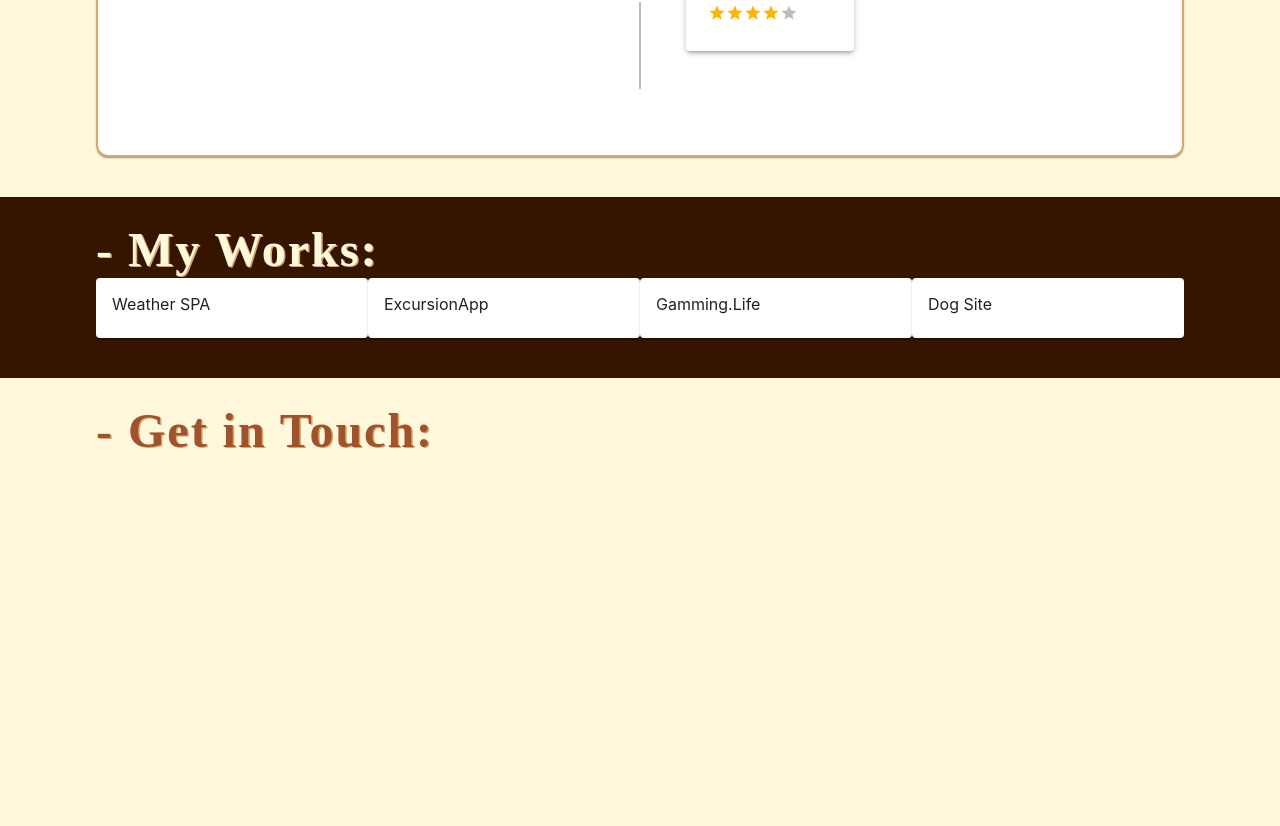
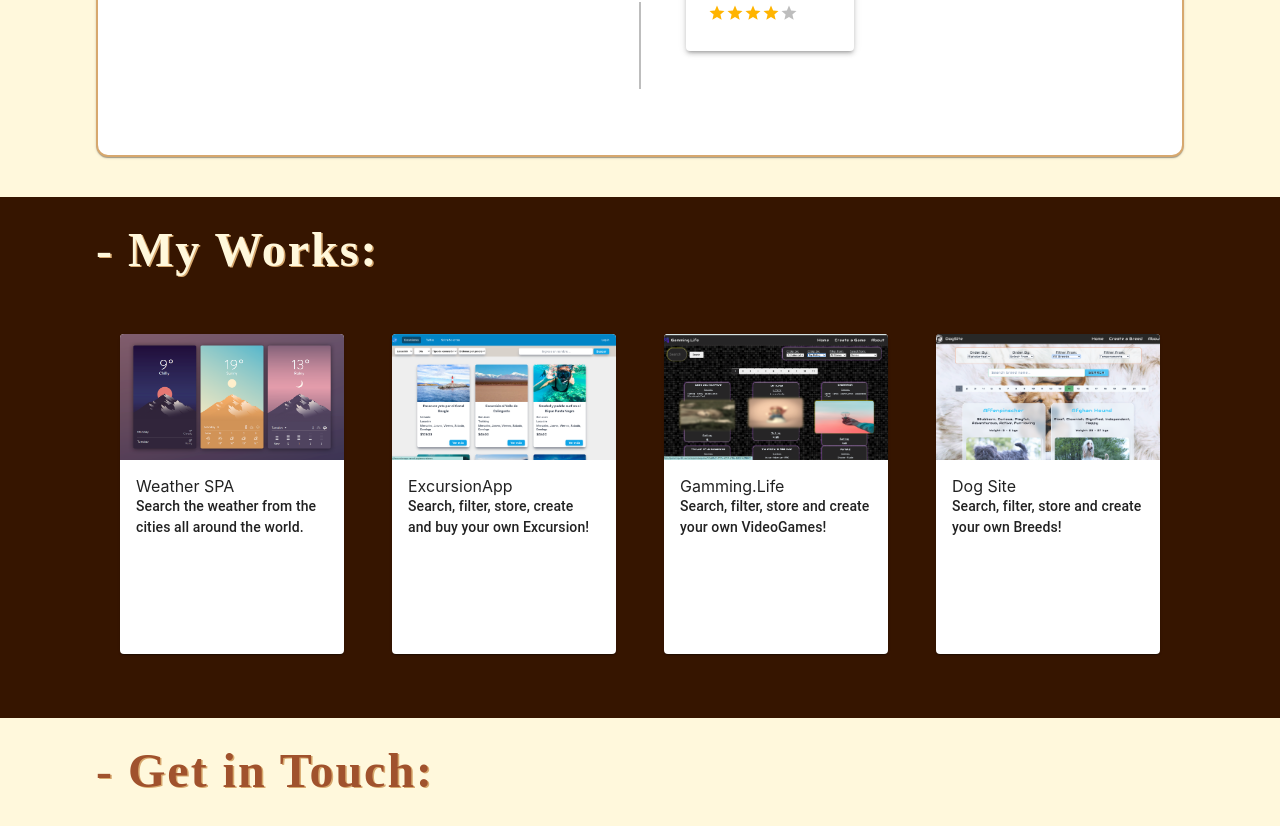
Before and after one commit to Brachintosh/Portfolio-Bedendo-MUI, a React (Create React App) app: page / in a window 1280 px wide. Shown: the part 4447-5273 px from the top of the page. Built offline with nearby package versions, Linux system fonts and the light colour scheme; a web font is replaced by a local one.

Commit message:
card-imgs

```diff
--- a/src/components/MyWork.js
+++ b/src/components/MyWork.js
@@ -15,7 +15,7 @@ console.log(mockData);
 
           <Grid container className={classes.grid} >
             {
-              mockData?.map(({ title, image, link, repo, yt }, index) => (
+              mockData?.map(({ title, image, link, repo, yt, desc }, index) => (
                 <Grid item key={index} xs={12} sm={6} md={4} lg={3} >
 
                   <Card className={classes.cardContainer} >
@@ -25,6 +25,11 @@ console.log(mockData);
                     <CardContent>
                       <Link href={link} color='primary' target='_blank' rel="noopener noreferrer" />
                         {title}
+
+                        <Typography variant="subtitle2" >
+                          {desc}
+                        </Typography>
+
                     </CardContent>
 
                   </Card>
@@ -69,19 +74,24 @@ const useStyles = makeStyles((theme) =>({
     textShadow: "1.5px .8px #D7A86E",
     letterSpacing: "2px",
     },
+    grid: {
+      marginTop: theme.spacing(4)
+    },
+    cardContainer: {
+      [theme.breakpoints.down('sm')]: {
+        maxWidth: theme.spacing(50),
+        minHeight: theme.spacing(40),
+        margin: theme.spacing(1.5),
+      },
+      maxWidth: theme.spacing(45),
+      minHeight: theme.spacing(40),
+      margin: theme.spacing(3),
+    },
+    cardMedia: {
+      height: 0,
+      paddingTop: '56.25%' // img > 16:9
+    },
   }
 ));
 
 export default MyWork;
-
-
-// ! de onda:
-{/* <Grid>
-  <Paper elevation={3} >
-    hola
-  </Paper>
-  <Paper elevation={3} >
-    chau
-    <img src={dogsPI} alt='dog-pi' />
-  </Paper>
-</Grid> */}
--- a/src/mockData.js
+++ b/src/mockData.js
@@ -11,6 +11,7 @@ const mockData =
                         image: weatherSPA,
                         link: "https://share-it-tawny.vercel.app/",
                         repo: "https://github.com/Brachintosh",
+                        desc: "Search the weather from the cities all around the world."
                     },
                     {
                         title: "ExcursionApp",
@@ -18,18 +19,21 @@ const mockData =
                         link: "https://excursionapp.vercel.app/",
                         repo: "https://github.com/Brachintosh/PG-Henry",
                         yt: "https://www.youtube.com/watch?v=3-HB5SKCRtg",
+                        desc: "Search, filter, store, create and buy your own Excursion!"
                     },
                     {
                         title: "Gamming.Life",
                         image: videogames,
                         link: "https://gamming-life.vercel.app/",
                         repo: "https://github.com/Brachintosh/soyHenry-VideoGames-PI",
+                        desc: "Search, filter, store and create your own VideoGames!",
                     },
                     {
                         title: "Dog Site",
                         image: dogsPI,
                         link: "https://dogs-spa-brachintosh.vercel.app/",
                         repo: "https://github.com/Brachintosh/PI-Dogs-soyHenry",
+                        desc: "Search, filter, store and create your own Breeds!"
                     },
                 ]
 
```
